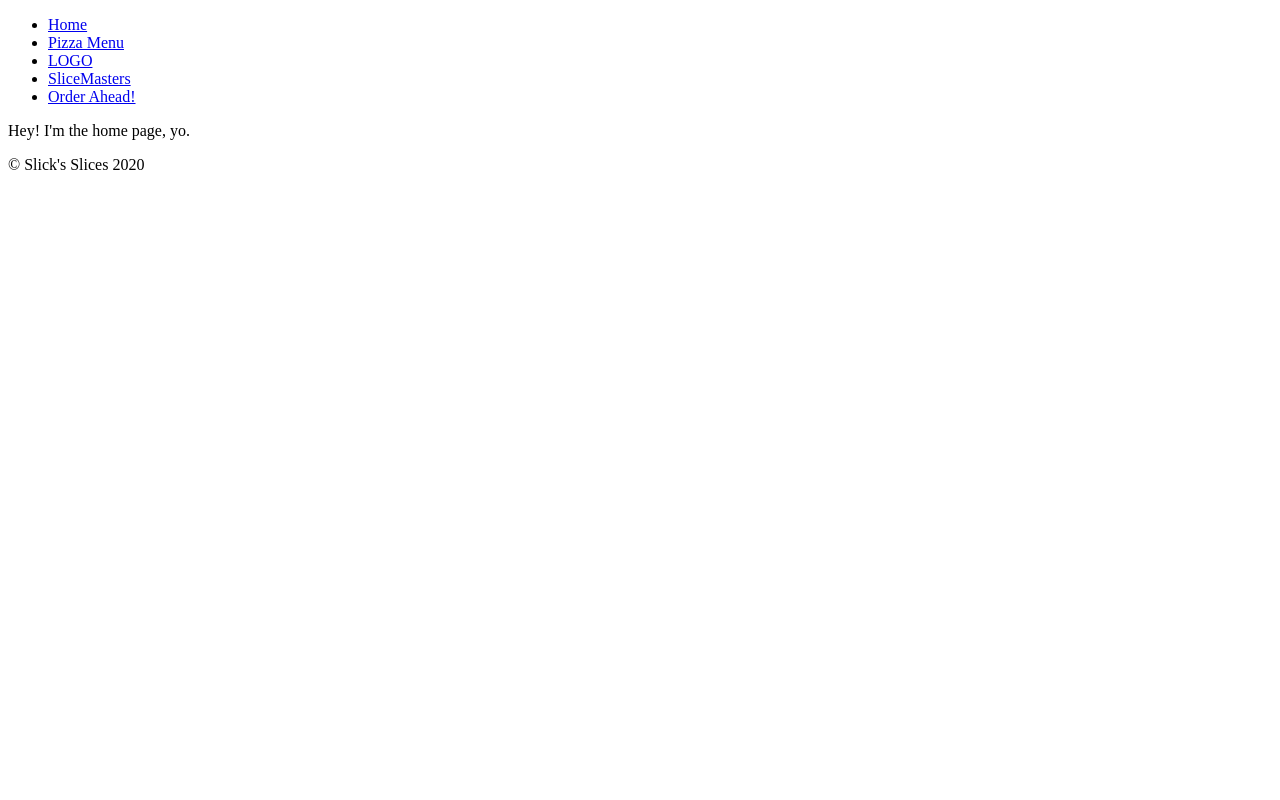
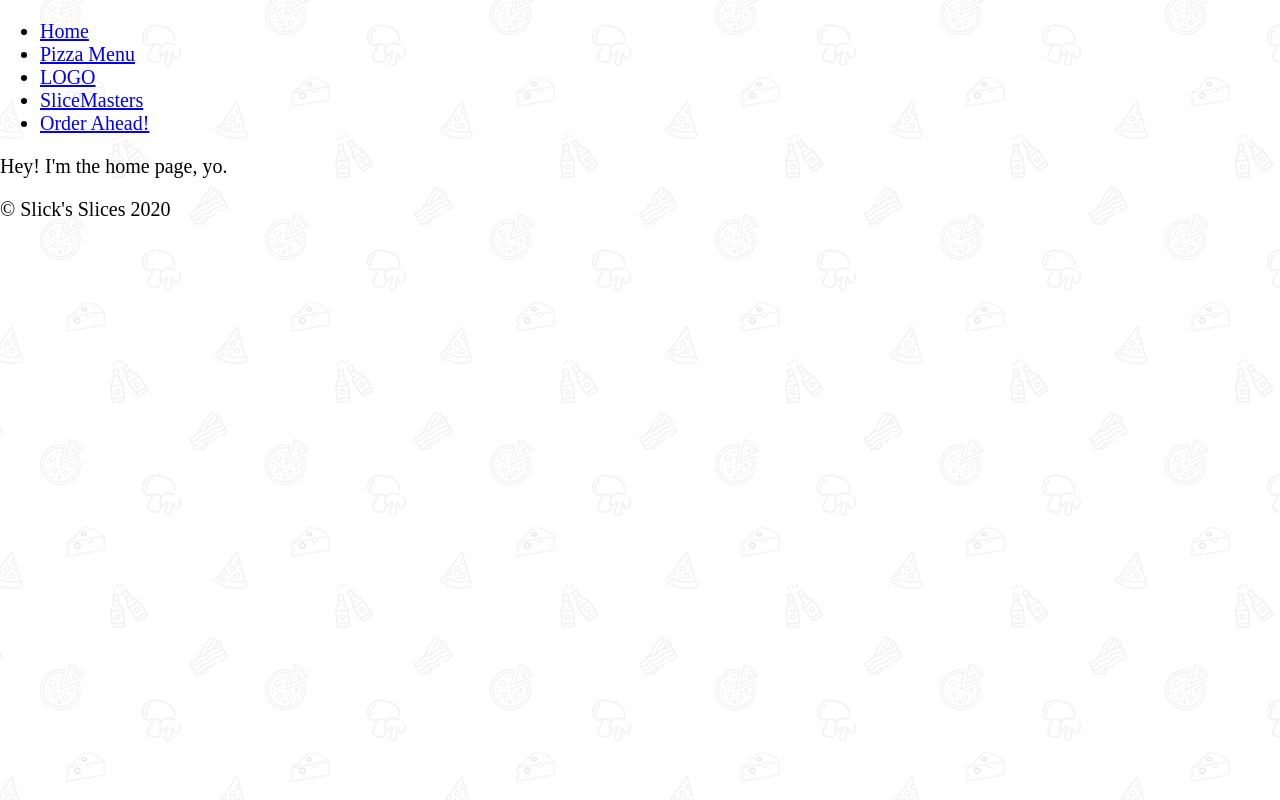
Before and after one commit to sjm-practice/master-gatsby-front-end, a Gatsby site: page / in a window 1280 px wide. Built offline with nearby package versions, Linux system fonts and the light colour scheme; Gatsby itself is replaced by a stand-in of ours.

Commit message:
add global styles

```diff
--- a/src/components/Layout.js
+++ b/src/components/Layout.js
@@ -2,13 +2,14 @@ import React from 'react';
 
 import Nav from './Nav';
 import Footer from './Footer';
+import GlobalStyles from '../styles/GlobalStyles';
+import 'normalize.css';
 
 const Layout = ({ children }) => (
   <div>
+    <GlobalStyles />
     <Nav />
-
     {children}
-
     <Footer />
   </div>
 );
--- /dev/null
+++ b/src/styles/GlobalStyles.js
@@ -0,0 +1,90 @@
+import { createGlobalStyle } from 'styled-components';
+import bg from '../assets/images/bg.svg';
+import stripes from '../assets/images/stripes.svg';
+
+const GlobalStyles = createGlobalStyle`
+  :root {
+    --red: #FF4949;
+    --black: #2E2E2E;
+    --yellow: #ffc600;
+    --white: #fff;
+    --grey: #efefef;
+  }
+
+  html {
+    background-image: url(${bg});
+    background-size: 450px;
+    background-attachment: fixed;
+    font-size: 10px;
+  }
+
+  body {
+    font-size: 2rem;
+  }
+
+  fieldset {
+    border-color: rgba(0,0,0,0.1);
+    border-width: 1px;
+  }
+
+  button {
+    background: var(--red);
+    color: white;
+    border: 0;
+    padding: 0.6rem 1rem;
+    border-radius: 2px;
+    cursor: pointer;
+    --cast: 2px;
+    box-shadow: var(--cast) var(--cast) 0 var(--grey);
+    text-shadow: 0.5px 0.5px 0 rgba(0,0,0,0.2);
+    transition: all 0.2s;
+    &:hover {
+      --cast: 4px;
+    }
+  }
+
+  .gatsby-image-wrapper img[src*=base64\\,] {
+    image-rendering: -moz-crisp-edges;
+    image-rendering: pixelated;
+  }
+
+  /* Scrollbar Styles */
+  body::-webkit-scrollbar {
+    width: 12px;
+  }
+
+  html {
+    scrollbar-width: thin;
+    scrollbar-color: var(--red) var(--white);
+  }
+
+  body::-webkit-scrollbar-track {
+    background: var(--white);
+  }
+
+  body::-webkit-scrollbar-thumb {
+    background-color: var(--red) ;
+    border-radius: 6px;
+    border: 3px solid var(--white);
+  }
+
+  hr {
+    border: 0;
+    height: 8px;
+    background-image: url(${stripes});
+    background-size: 1500px;
+  }
+
+  img {
+    max-width: 100%;
+  }
+
+  .tilt {
+    transform: rotate(-2deg);
+    position: relative;
+    display: inline-block;
+  }
+
+`;
+
+export default GlobalStyles;
```
